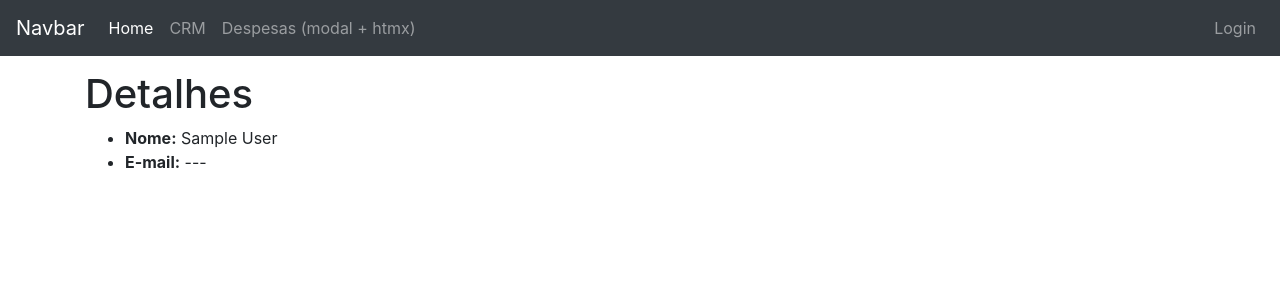
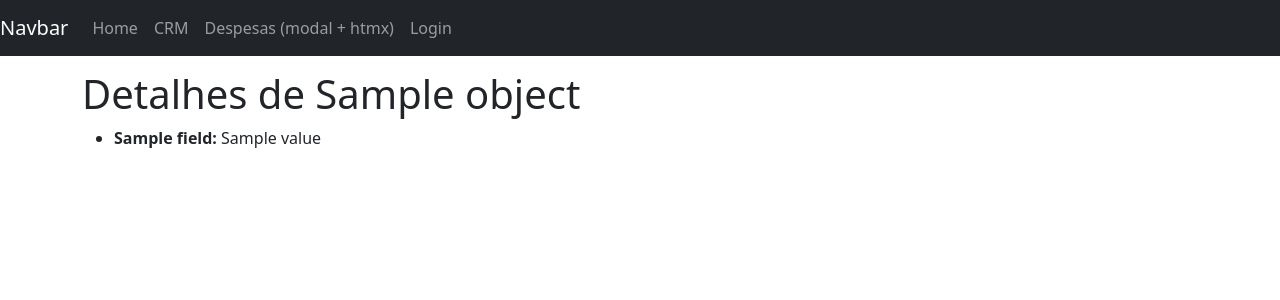
Before and after one commit to M-Killer-dev/Django, a Django app: template crm/templates/crm/person_detail.html in a window 1280 px wide. Shown: the top 300 px of the page. Run offline with Django 3.2, Linux system fonts and the light colour scheme; the template is opened without the code that fills it: most values are stand-ins (such as "Sample title", 1, 10 or a date in 2020); some libraries are stand-ins or nearby versions.

Commit message:
Return get_fields_verbose_names

```diff
--- a/core/templates/base.html
+++ b/core/templates/base.html
@@ -11,7 +11,7 @@
   <title>Django</title>
 
   <!-- Bootstrap core CSS -->
-  <link rel="stylesheet" href="https://stackpath.bootstrapcdn.com/bootstrap/4.4.1/css/bootstrap.min.css">
+  <link rel="stylesheet" href="https://cdn.jsdelivr.net/npm/bootstrap@5.2.3/dist/css/bootstrap.min.css">
 
   <!-- Font-awesome -->
   <link rel="stylesheet" href="https://maxcdn.bootstrapcdn.com/font-awesome/4.7.0/css/font-awesome.min.css">
@@ -35,7 +35,7 @@
   <script src="https://code.jquery.com/jquery-3.4.1.min.js"></script>
   <!-- Bootstrap core JS -->
   <script src="https://cdn.jsdelivr.net/npm/popper.js@1.16.0/dist/umd/popper.min.js"></script>
-  <script src="https://stackpath.bootstrapcdn.com/bootstrap/4.4.1/js/bootstrap.min.js"></script>
+  <script src="https://cdn.jsdelivr.net/npm/bootstrap@5.2.3/dist/js/bootstrap.min.js"></script>
 
   {% block js %}{% endblock js %}
 </body>
--- a/crm/models.py
+++ b/crm/models.py
@@ -22,3 +22,6 @@ class Person(TimeStampedModel, Address, Document, Active):
 
     def get_absolute_url(self):
         return reverse_lazy('crm:person_detail', kwargs={'pk': self.pk})
+
+    def get_fields_verbose_names(self):
+        return [{'name': field.verbose_name, 'value': getattr(self, field.name)} for field in self._meta.fields]
--- a/crm/templates/crm/person_detail.html
+++ b/crm/templates/crm/person_detail.html
@@ -2,10 +2,11 @@
 {% extends "base.html" %}
 
 {% block content %}
-  <h1>Detalhes</h1>
+  <h1>Detalhes de {{ object }}</h1>
 
   <ul>
-    <li><b>Nome:</b> {{ object.full_name }}</li>
-    <li><b>E-mail:</b> {{ object.email|default:'---' }}</li>
+    {% for field in object.get_fields_verbose_names %}
+      <li><b>{{ field.name }}:</b> {{ field.value|default:'---' }}</li>
+    {% endfor %}
   </ul>
 {% endblock content %}
--- a/expense/models.py
+++ b/expense/models.py
@@ -28,3 +28,6 @@ class Expense(TimeStampedModel):
 
     def get_absolute_url(self):
         return reverse_lazy('expense:expense_detail', kwargs={'pk': self.pk})
+
+    def get_fields_verbose_names(self):
+        return [{'name': field.verbose_name, 'value': getattr(self, field.name)} for field in self._meta.fields]
```
